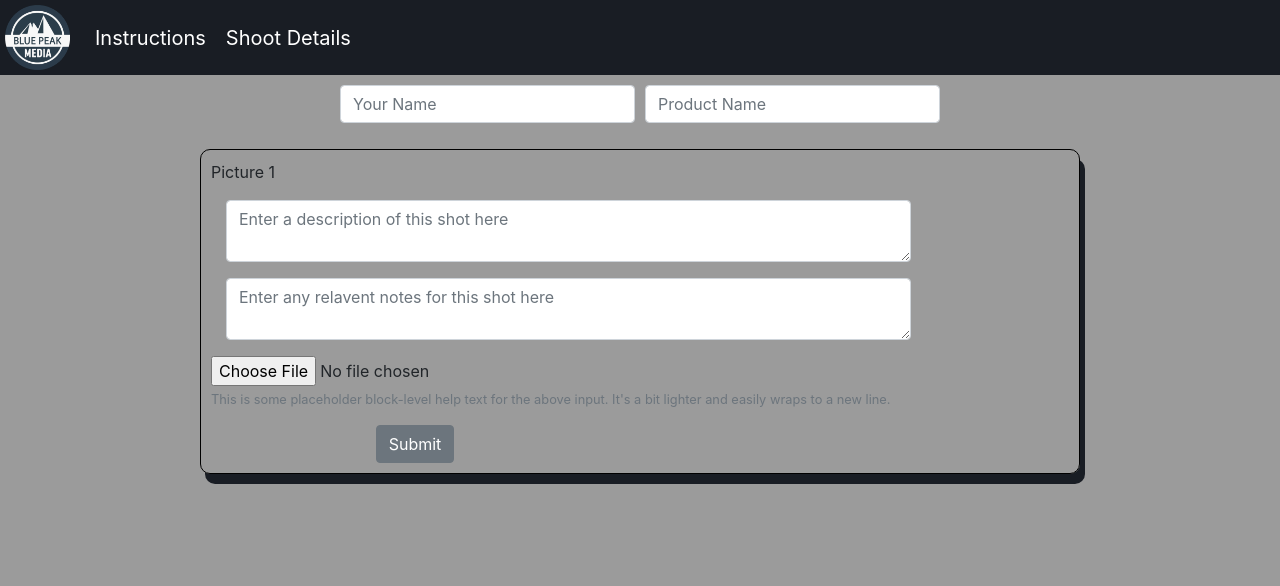
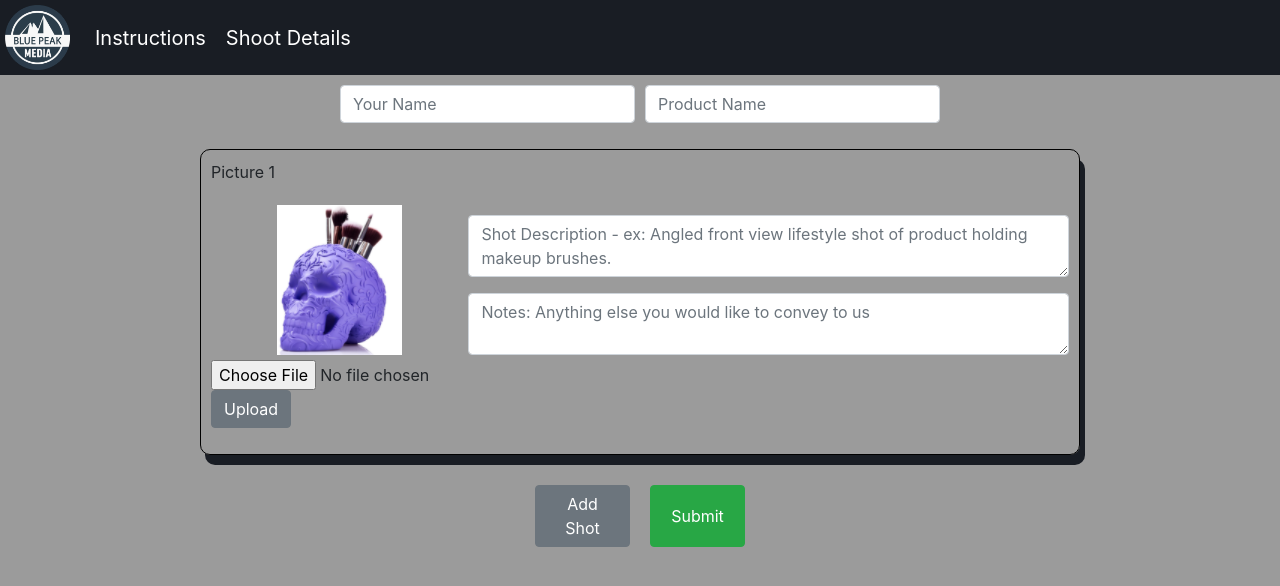
Before and after one commit to stackpearson/bluepeakmedia-client-intake, a React (Create React App) app: page /shoot-details in a window 1280 px wide. Shown: the top 586 px of the page. Built offline with nearby package versions, Linux system fonts and the light colour scheme.

Commit message:
adding file to state and displaying preview

```diff
--- a/src/App.css
+++ b/src/App.css
@@ -133,6 +133,18 @@ html {
 	max-width: 900px;
 	padding: 10px;
 	margin: 0 auto;
+
+}
+
+.shoot_details-button {
+	margin-top: 20px;
+	display: flex;
+	justify-content: center;
+}
+
+.shoot_details-button button {
+	margin: 10px;
+	width: 95px;
 }
 
 .client_info {
@@ -144,7 +156,7 @@ html {
 	margin-bottom: 10px;
 }
 
-/* shoot form */
+/* shot form */
 
 .shot_detail-form {
 	max-width: 900px;
@@ -153,3 +165,26 @@ html {
 	border-radius: 10px;
 	box-shadow: 5px 10px #191D24;
 }
+
+.shot_detail-formFlex {
+	display: flex;
+}
+
+
+.shot_detail-formText {
+	width: 70%;
+	margin: 15px;
+}
+
+.shot_detail-formFile {
+	width: 30%;
+
+}
+
+.shot_detail-exampleImg {
+	display: block;
+	max-height: 100%;
+	width: auto;
+	margin: 0 auto;
+	padding: 5px;
+}
--- a/src/ShootDetails.js
+++ b/src/ShootDetails.js
@@ -1,7 +1,7 @@
 import React, {useState} from 'react';
-import ShootForm from './ShootForm';
+import ShotForm from './ShotForm';
 import {connect} from 'react-redux';
-import { Col, Button, Form, FormGroup, Label, Input, Row, FormText } from 'reactstrap';
+import { Col, Button, Form, FormGroup, Input, Row } from 'reactstrap';
 import {addClient} from './actions/clientActions'
 
 
@@ -46,10 +46,14 @@ const ShootDetails = (props) => {
                 {
                     props.shotOnProps.shots.map(shot => {
                         return (
-                            <ShootForm key={shot.pictureId} pictureId={shot.pictureId} />
+                            <ShotForm key={shot.pictureId} pictureId={shot.pictureId} />
                         )
                     })
                 }
+            </div>
+            <div className='shoot_details-button'>
+                <Button>Add Shot</Button>
+                <Button color='success'>Submit</Button>
             </div>
         </div>
   </>);
--- /dev/null
+++ b/src/ShotForm.js
@@ -0,0 +1,88 @@
+import React, {useState} from 'react';
+import { Col, Row, Button, Form, FormGroup, Input } from 'reactstrap';
+import {connect} from 'react-redux';
+import Front from './img/front.png';
+
+const ShotForm = (props) => {
+
+    const [shotImage, setShotImage] = useState({
+        img_preview: Front,
+        img_src: null
+    })
+
+    const [shotDetails, setShotDetails] = useState({
+        pictureId: props.pictureId,
+        shot_description: '',
+        shot_notes: ''
+    });
+
+    const handleChanges = (e) => {
+        e.persist();
+        const newShotDetails = {
+            ...shotDetails,
+            [e.target.name]: e.target.value
+        }
+        setShotDetails(newShotDetails)
+    }
+
+    const handleFileSelect = event => {
+        setShotImage({
+            img_preview: URL.createObjectURL(event.target.files[0]),
+            img_src: event.target.files[0]
+        })
+    }
+
+  return (
+
+      <div className='shot_detail-form'>
+
+        <Form>
+            <p>Picture {props.pictureId}</p>
+            <div className='shot_detail-formFlex'>
+                <div className='shot_detail-formFile'>
+                    <FormGroup row>
+                        <img alt='front facing lifestyle view of a product' className='shot_detail-exampleImg' src={shotImage.img_preview} />
+                        <Col sm={10}>
+                            <input type="file" onChange={handleFileSelect} />
+                            <Button>Upload</Button>
+                        </Col>
+                    </FormGroup>
+                </div>
+                <div className='shot_detail-formText'>
+                    <FormGroup>
+                        <Row xs='0'>
+                            <Input onChange={handleChanges} type="textarea" name="shot_description" placeholder='Shot Description - ex: Angled front view lifestyle shot of product holding makeup brushes.' />
+                        </Row>
+                    </FormGroup>
+
+                    <FormGroup>
+                        <Row>
+                            <Input onChange={handleChanges} type="textarea" name="shot_notes" placeholder='Notes: Anything else you would like to convey to us' />
+                        </Row>
+                    </FormGroup>
+                </div>
+            </div>
+            {/* <div className='shot_detail-formButton'>
+                <FormGroup check row>
+                    <Col sm={{ size: 10,  }}>
+                        <Button color='success'>Add Shot</Button>
+                    </Col>
+                </FormGroup>
+            </div> */}
+
+        </Form>
+    </div>
+  );
+}
+
+const mapStateToProps = state => {
+    return {
+        shotOnProps: state.shotReducer
+
+    }
+}
+
+export default connect(
+    mapStateToProps,
+    {}
+)(ShotForm)
--- a/src/shootForm.js
+++ /dev/null
@@ -1,67 +0,0 @@
-import React, {useState} from 'react';
-import { Col, Button, Form, FormGroup, Label, Input, FormText } from 'reactstrap';
-import {connect} from 'react-redux';
-
-const ShootForm = (props) => {
-
-    const [shotDetails, setShotDetails] = useState({
-        pictureId: props.pictureId,
-        shot_description: '',
-        shot_notes: ''
-    });
-
-    const handleChanges = (e) => {
-        e.persist();
-        const newShotDetails = {
-            ...shotDetails,
-            [e.target.name]: e.target.value
-        }
-        setShotDetails(newShotDetails)
-    }
-
-  return (
-      <div className='shot_detail-form'>
-        <Form>
-            <FormGroup>
-                <p>Picture {props.pictureId}</p>
-            <Col sm={10}>
-                <Input onChange={handleChanges} type="textarea" name="shot_description" id="shotDescription" placeholder='Enter a description of this shot here' />
-            </Col>
-            </FormGroup>
-
-            <FormGroup>
-            <Col sm={10}>
-                <Input onChange={handleChanges} type="textarea" name="shot_notes" id="shotNotes" placeholder='Enter any relavent notes for this shot here' />
-            </Col>
-            </FormGroup>
-            <FormGroup row>
-            <Col sm={10}>
-                <Input type="file" name="file" id="exampleFile" />
-                <FormText color="muted">
-                This is some placeholder block-level help text for the above input.
-                It's a bit lighter and easily wraps to a new line.
-                </FormText>
-            </Col>
-            </FormGroup>
-
-            <FormGroup check row>
-            <Col sm={{ size: 10, offset: 2 }}>
-                <Button>Submit</Button>
-            </Col>
-            </FormGroup>
-        </Form>
-    </div>
-  );
-}
-
-const mapStateToProps = state => {
-    return {
-        shotOnProps: state.shotReducer
-
-    }
-}
-
-export default connect(
-    mapStateToProps,
-    {}
-)(ShootForm)
```
